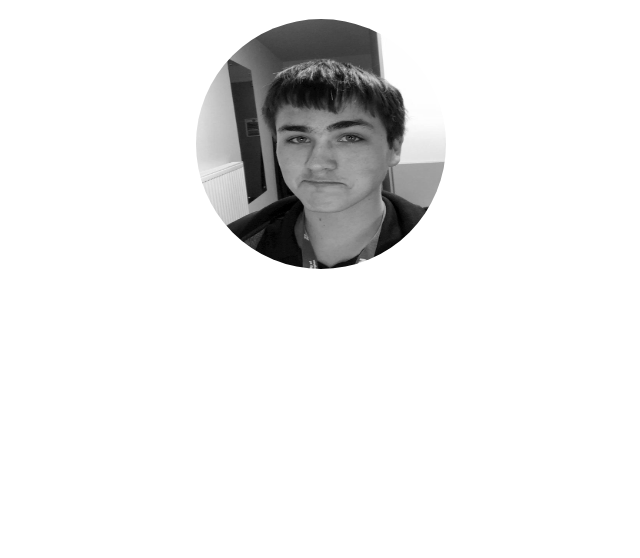
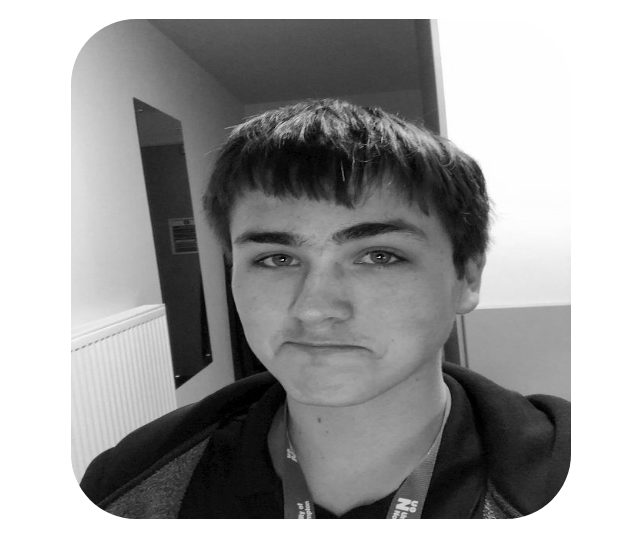
Before and after one commit to tottendriloth/csy1018, a plain HTML site: page htdocs/index.html in a window 1280 px wide. In both pictures the pointer is over the picture 640 px from the left and 207 px from the top of the page. Shown: the part 64-622 px from the top of the page, without its empty margins (319-959 px from the left). Drawn offline with Linux system fonts and the light colour scheme.

Commit message:
TransformTests

```diff
--- a/htdocs/index.html
+++ b/htdocs/index.html
@@ -13,7 +13,7 @@
 <body>
     <div class="container">
         <h1> Hello, I'm Ben.</h1>
-        <span><img src="images/me.jpg" alt="profile-pic"></span>
+        <span><img src="images/me.jpg" alt="profile-pic" id="profilepic"></span>
     </div>
 </body>
 </html>
--- a/htdocs/styles/main.css
+++ b/htdocs/styles/main.css
@@ -9,24 +9,23 @@ h1{
     width: 240px;
 }
 
-img{
+.container{
+    text-align: center;
+}
+#profilepic{
+    transition: border-radius 0.5s ease-in, filter 1s ease-in-out, width 1s, height 1s, transform 1s;
     border-style: none;
     border-radius: 100%;
     filter: grayscale(0);
-
     width: 250px;
     height : 250px;
+
 }
+#profilepic:hover{
+    filter: grayscale(1);
+    border-radius: 13%;
+    width: 500px;
+    height : 500px;
+    transform: rotate(360deg);
 
-.container:hover{
-    filter: grayscale(1);
-    border-style: none;
-    border-radius: 100%;
-    transition: background-size 0.3s ease;
-    filter: grayscale(1);
-    transition: background-size 0.3s ease;
 }
-
-body{
-    text-align: center;
-}
```
